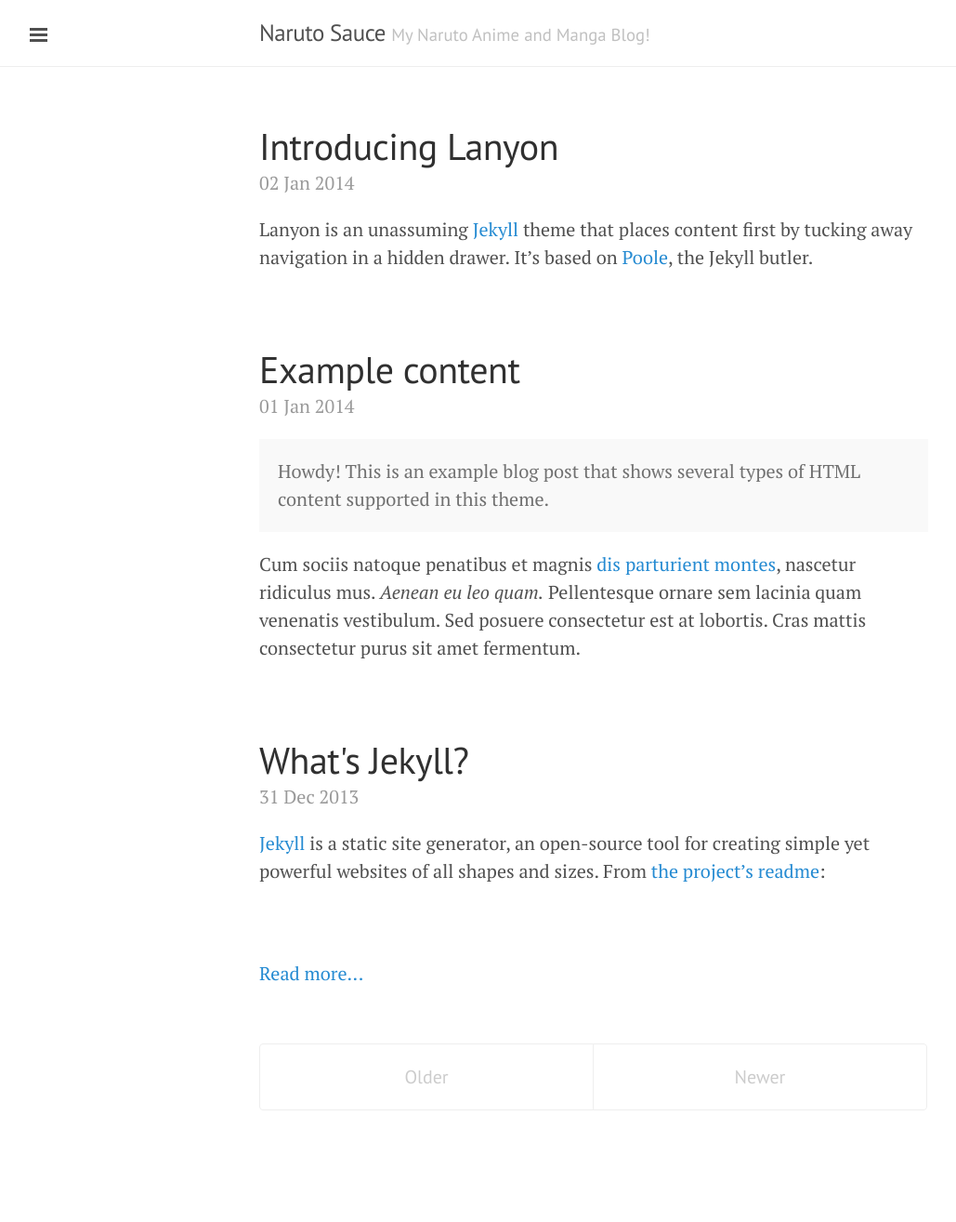
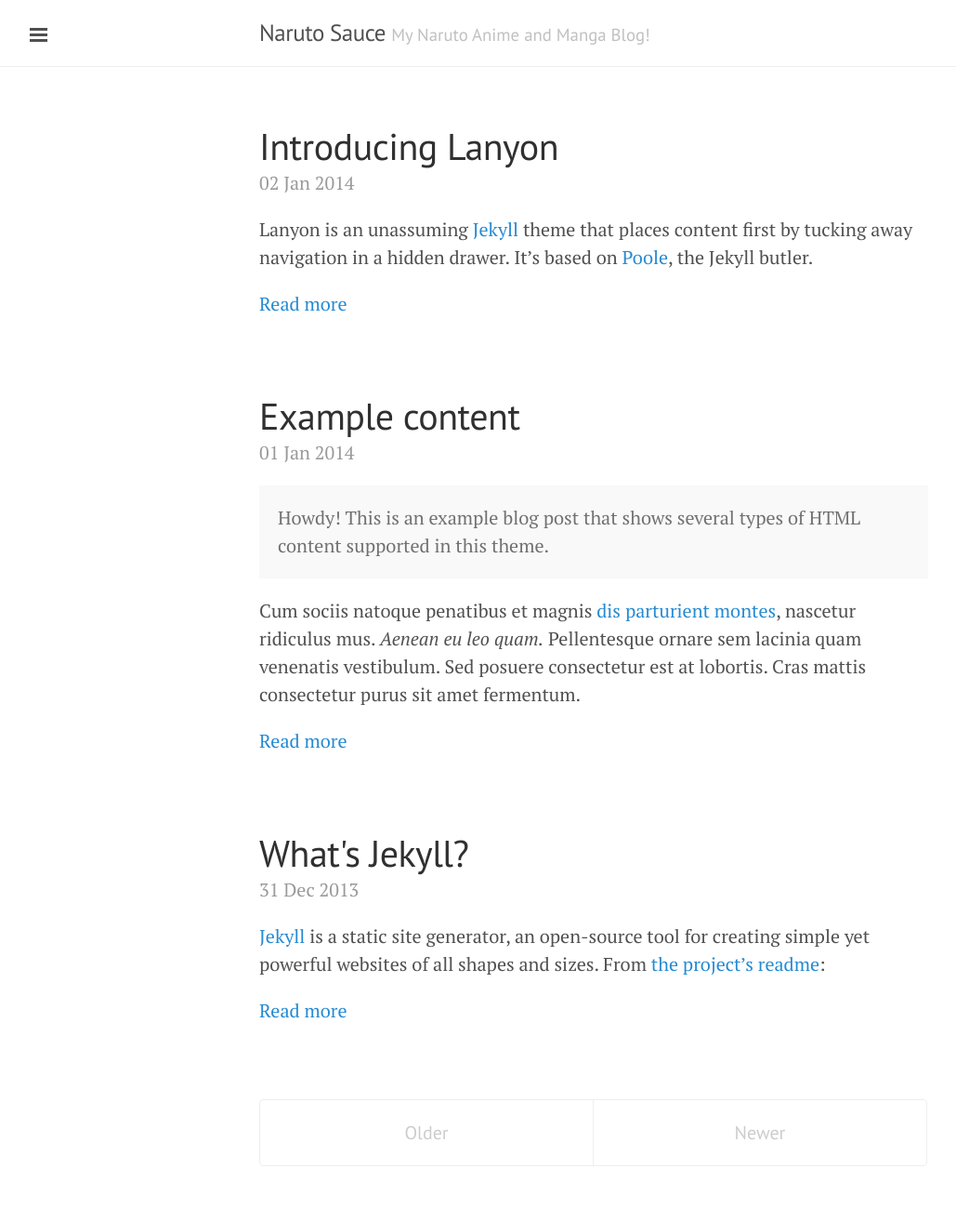
Before and after one commit to NarutoSauce/narutosauce.github.io, a Jekyll site: the page built from index.html, in a window 1280 px wide. Shown: the whole page at 93% size, without its empty margins (1-1030 px from the left). Built offline with Jekyll 4.4.1, drawn with Linux system fonts in a browser that asks for light colours; Markdown is read by kramdown in place of the engine named in the settings; the list of posts is cut into pages by our own code; before the commit the page ends 1254 px from its top, so only the background shows below that.

Commit message:
read more fix

```diff
--- a/index.html
+++ b/index.html
@@ -9,9 +9,9 @@
     <h1 class="post-title"><a href="{{ post.url }}">{{ post.title }}</a></h1>
     <span class="post-date">{{ post.date | date_to_string }}</span>
       {{ post.excerpt }}
+      <p><a class="btn btn-primary" href="{{ post.url }}">Read more</a></p>
   </div>
   {% endfor %}
-  <p><a class="btn btn-primary" href="{{ post.url }}">Read more...</a></p>
 </div>
 
 <div class="pagination">
```
